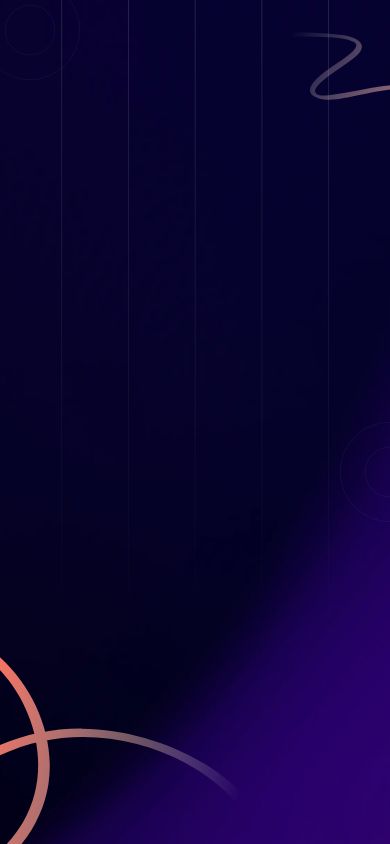
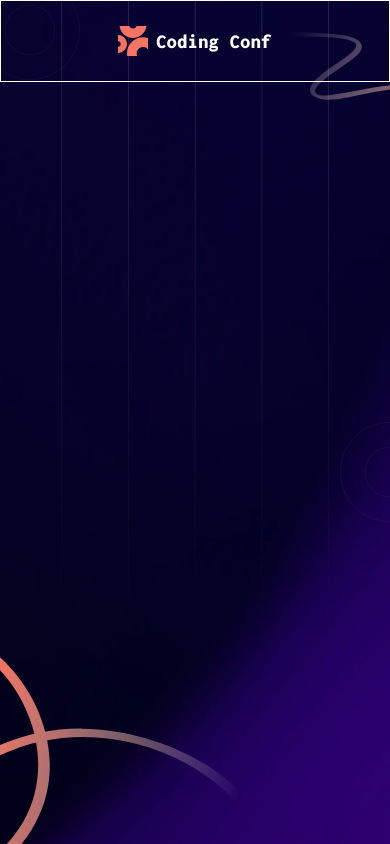
Before and after one commit to NavarroEmiliano/conference-ticket-generator-main, a React (Vite) app: page / in a window 390 px wide. Built offline with nearby package versions, Linux system fonts and the light colour scheme.

Commit message:
header mobile

```diff
--- a/src/App.tsx
+++ b/src/App.tsx
@@ -1,7 +1,7 @@
 //import { useState } from "react";
 import "./App.css";
 //import Form from "./components/Form/Form";
-//import Header from "./components/Header/Header";
+import Header from "./components/Header/Header";
 import Background from "./components/Background/Background";
 //import Ticket from "./components/Ticket/Ticket";
 
@@ -23,7 +23,7 @@ function App() {
   return (
     <>
       <Background />
-{/*       <Header /> */}
+       <Header />
 {/*       {showTicket ? (
         <Ticket user={user} />
       ) : (
--- a/src/components/Header/Header.module.css
+++ b/src/components/Header/Header.module.css
@@ -1,28 +1,20 @@
-header {
+.header-container {
     width: 100%;
     height: 20px;
     display: flex;
     align-items: center;
     justify-content: center;
     border: 1px solid white;
+    padding: 40px;
+    gap: 8px;
 }
 
-.header-content {
-    display: flex;
-    justify-content: center;
-    align-items: center;
-    width: 156px;
-    height: 23px;
-    margin-top: 30px;
-    gap: 16px;
+.header-container img {
+    height: 30px;
 }
 
-.headerContent img {
-    height: 10px;
+.header-container h4 {
+    font-weight: 900;
+    font-size: 20px;
+    letter-spacing: 0.5px;
 }
-
-.headerContent h4 {
-    font-weight: 700;
-    font-size: 18px;
-    line-height: 90%;
-}
--- a/src/components/Header/Header.tsx
+++ b/src/components/Header/Header.tsx
@@ -3,11 +3,9 @@ import logoMark from "../../assets/images/logo-mark.svg";
 
 const Header = () => {
   return (
-    <header>
-      <div className={styles["header-content"]}>
+    <header className={styles["header-container"]}>
         <img src={logoMark} alt="coding conf title" />
         <h4>Coding Conf</h4>
-      </div>
     </header>
   );
 };
```
